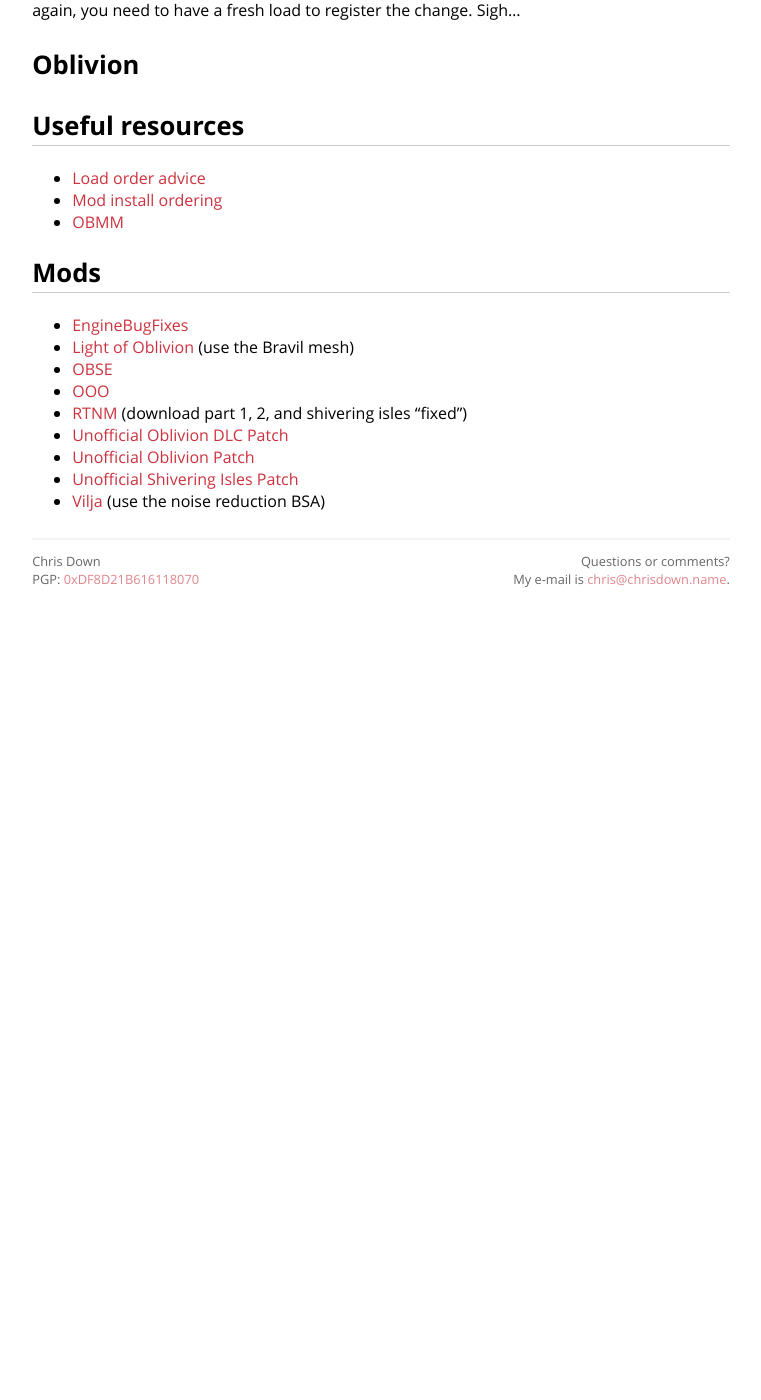
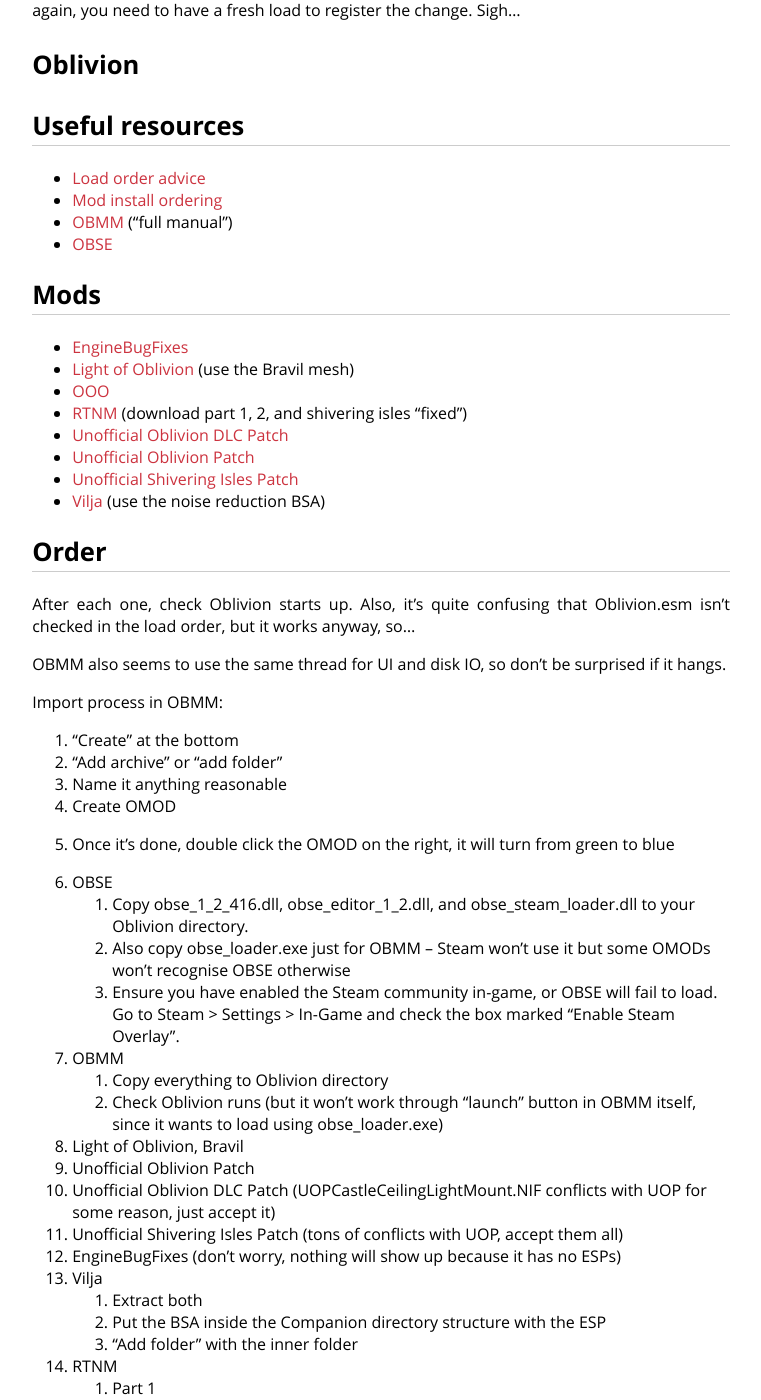
Before and after one commit to cdown/chrisdown.name, a Jekyll site: the page built from oldgames.md, in a window 1280 px wide and 1400 px high, scrolled down 2363 px. Shown: the whole window, without its empty margins (259-1020 px from the left). Built offline with Jekyll 4.4.1, drawn with Linux system fonts in a browser that asks for light colours; before the commit the page ends 2993 px from its top, so only the background shows below that; some of the changed text lies outside the part shown.

Commit message:
Add install order for OBMM

```diff
--- a/oldgames.md
+++ b/oldgames.md
@@ -118,16 +118,52 @@ Once again, you need to have a fresh load to register the change. Sigh...
 
 - [Load order advice](http://wiki.tesnexus.com/index.php/Load_order_recommendations)
 - [Mod install ordering](https://web.archive.org/web/20190113233526/http://wiki.theassimilationlab.com/tescosi/A_General_Order_for_Installing_Mods_(Oblivion))
-- [OBMM](https://www.nexusmods.com/oblivion/mods/2097)
+- [OBMM](https://www.nexusmods.com/oblivion/mods/2097) ("full manual")
+- [OBSE](https://obse.silverlock.org/)
 
 ## Mods
 
 - [EngineBugFixes](https://www.nexusmods.com/oblivion/mods/47085)
 - [Light of Oblivion](https://www.nexusmods.com/oblivion/mods/46131) (use the Bravil mesh)
-- [OBSE](https://obse.silverlock.org/)
 - [OOO](https://www.nexusmods.com/oblivion/mods/46199)
 - [RTNM](https://www.nexusmods.com/oblivion/mods/38204) (download part 1, 2, and shivering isles "fixed")
 - [Unofficial Oblivion DLC Patch](https://www.nexusmods.com/oblivion/mods/9969)
 - [Unofficial Oblivion Patch](https://www.nexusmods.com/oblivion/mods/5296)
 - [Unofficial Shivering Isles Patch](https://www.nexusmods.com/oblivion/mods/10739)
 - [Vilja](https://www.nexusmods.com/oblivion/mods/28977) (use the noise reduction BSA)
+
+## Order
+
+After each one, check Oblivion starts up. Also, it's quite confusing that Oblivion.esm isn't checked in the load order, but it works anyway, so...
+
+OBMM also seems to use the same thread for UI and disk IO, so don't be surprised if it hangs.
+
+Import process in OBMM:
+
+1. "Create" at the bottom
+2. "Add archive" or "add folder"
+3. Name it anything reasonable
+4. Create OMOD
+5. Once it's done, double click the OMOD on the right, it will turn from green to blue
+
+1. OBSE
+    1. Copy obse_1_2_416.dll, obse_editor_1_2.dll, and obse_steam_loader.dll to your Oblivion directory.
+    2. Also copy obse_loader.exe just for OBMM -- Steam won't use it but some OMODs won't recognise OBSE otherwise
+    3. Ensure you have enabled the Steam community in-game, or OBSE will fail to load. Go to Steam > Settings > In-Game and check the box marked "Enable Steam Overlay".
+2. OBMM
+    1. Copy everything to Oblivion directory
+    2. Check Oblivion runs (but it won't work through "launch" button in OBMM itself, since it wants to load using obse_loader.exe)
+3. Light of Oblivion, Bravil
+4. Unofficial Oblivion Patch
+5. Unofficial Oblivion DLC Patch (UOPCastleCeilingLightMount.NIF conflicts with UOP for some reason, just accept it)
+6. Unofficial Shivering Isles Patch (tons of conflicts with UOP, accept them all)
+7. EngineBugFixes (don't worry, nothing will show up because it has no ESPs)
+8. Vilja
+    1. Extract both
+    2. Put the BSA inside the Companion directory structure with the ESP
+    3. "Add folder" with the inner folder
+9. RTNM
+    1. Part 1
+    2. Part 2
+    3. Shivering Isles
+10. OOO
```
